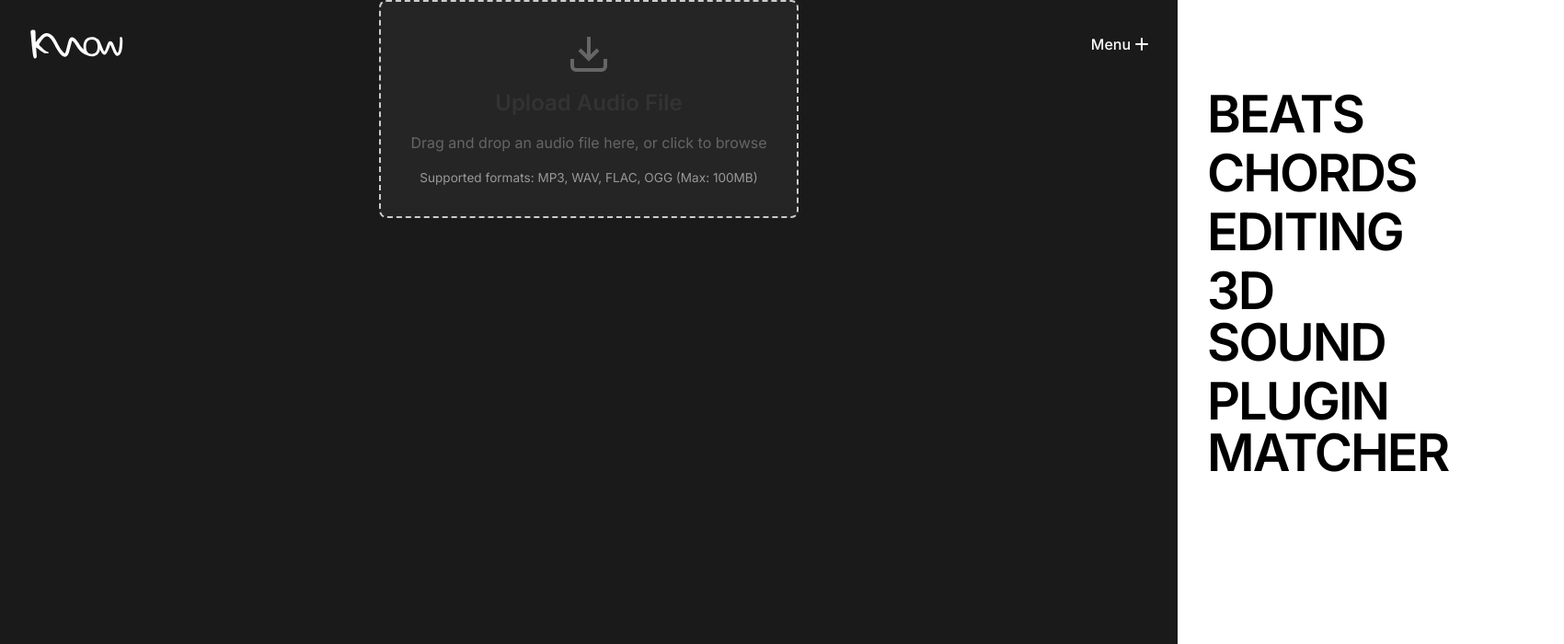
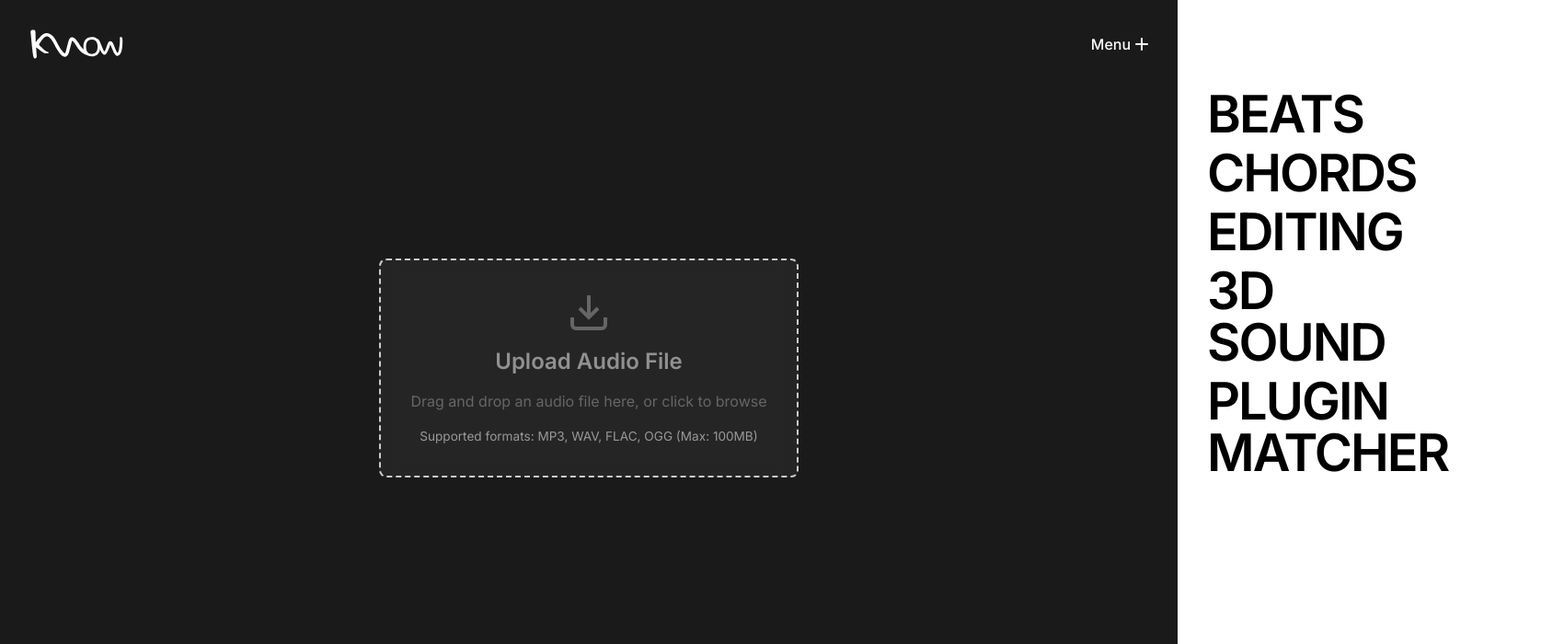
Before and after one commit to lagooneration/No-Audio, a Next.js app: page /analysis in a window 1280 px wide. Shown: the top 700 px of the page at 92% size, 1700 px wide, since content can reach past the window. Built offline with nearby package versions, Linux system fonts and the light colour scheme.

Commit message:
Layout fixed

```diff
--- a/src/app/analysis/page.tsx
+++ b/src/app/analysis/page.tsx
@@ -6,6 +6,7 @@ import { WaveformVisualizer } from "@/components/WaveformVisualizer";
 import AudioPlayer from "@/components/AudioPlayer";
 import Spectrogram from "@/components/Spectrogram";
 import StaggeredMenu from "@/components/StaggeredMenu";
+import { getMenuItemsForPage, SOCIAL_ITEMS } from "@/constants/navigation";
 import { AudioContextManager } from "@/lib/audio/audioUtils";
 import { AudioEffectProcessor } from "@/lib/audio/audioEffects";
 import { MLAudioAnalyzer } from "@/lib/audio/mlAudioAnalysis";
@@ -167,27 +168,15 @@ export default function AnalysisPage() {
 
   // Removed CardNav items; analysis is shown in compact cards below
 
-  // Menu items for navigation
-  const menuItems = [
-    { label: 'Beats', ariaLabel: 'Beat Generator', link: '/beats' },
-    { label: 'Chords', ariaLabel: 'Chord Generator', link: '/chords' },
-    { label: 'Editing', ariaLabel: 'Audio Editing', link: '/editing' },
-    { label: '3D Sound', ariaLabel: '3D Sound Editor', link: '/3d-sound-editor' },
-    { label: 'Plugin Matcher', ariaLabel: 'Plugin Sound Matcher', link: '/plugin-sound-matcher' }
-  ];
-
-  const socialItems = [
-    { label: 'GitHub', link: 'https://github.com' },
-    { label: 'LinkedIn', link: 'https://linkedin.com' }
-  ];
+  // Menu items for navigation (excluding current page)
+  const menuItems = getMenuItemsForPage('/analysis');
 
   return (
     <main>
-    <div style={{ height: '100vh', background: '#1a1a1a', position: 'absolute', top: 0, left: 0, right: 0, bottom: 0 }}>
       <StaggeredMenu
         position="right"
         items={menuItems}
-        socialItems={socialItems}
+        socialItems={SOCIAL_ITEMS}
         displaySocials={true}
         displayItemNumbering={true}
         menuButtonColor="#fff"
@@ -199,12 +188,19 @@ export default function AnalysisPage() {
         onMenuOpen={() => console.log('Menu opened')}
         onMenuClose={() => console.log('Menu closed')}
       />
-      </div>
-      <div className="container mx-auto px-4 lg:h-screen lg:overflow-hidden">
 
-      <div className="max-w-7xl mx-auto h-full flex flex-col gap-4 py-6 overflow-y-auto lg:overflow-hidden">
+      <div
+        className="min-h-screen"
+        style={{
+          background: '#1a1a1a',
+          paddingTop: '0'
+        }}
+      >
+        <div className="container mx-auto px-4 lg:h-screen lg:overflow-hidden">
+
+      <div className="max-w-7xl mx-auto h-screen flex flex-col gap-4 py-6 overflow-y-auto lg:overflow-hidden">
         {!audioFile && (
-          <div className="flex-1 min-h-0 flex flex-col items-center justify-center mb-5">
+          <div className="flex-1 min-h-0 flex flex-col items-center justify-center">
             <AudioUploader onFileLoad={handleFileUpload} onError={handleFileError} className="max-w-2xl mx-auto" />
           </div>
         )}
@@ -310,6 +306,7 @@ export default function AnalysisPage() {
             </div>
           </div>
         )}
+        </div>
       </div>
       </div>
     </main>
--- a/src/app/globals.css
+++ b/src/app/globals.css
@@ -45,5 +45,7 @@ a {
   display: flex;
   flex-direction: column;
   align-items: center;
+  height: 100vh;
+  justify-content: center;
 
 }
--- a/src/components/StaggeredMenu.tsx
+++ b/src/components/StaggeredMenu.tsx
@@ -1,3 +1,5 @@
+"use client";
+
 import React, { useCallback, useLayoutEffect, useRef, useState } from 'react';
 import Link from 'next/link';
 import { gsap } from 'gsap';
--- /dev/null
+++ b/src/constants/navigation.ts
@@ -0,0 +1,45 @@
+// Navigation constants for StaggeredMenu
+export interface NavigationItem {
+  label: string;
+  ariaLabel: string;
+  link: string;
+}
+
+export interface SocialItem {
+  label: string;
+  link: string;
+}
+
+// All available navigation items
+export const ALL_MENU_ITEMS: NavigationItem[] = [
+  { label: 'Analysis', ariaLabel: 'Audio Analysis', link: '/analysis' },
+  { label: 'Beats', ariaLabel: 'Beat Generator', link: '/beats' },
+  { label: 'Chords', ariaLabel: 'Chord Generator', link: '/chords' },
+  { label: 'Editing', ariaLabel: 'Audio Editing', link: '/editing' },
+  { label: '3D Sound', ariaLabel: '3D Sound Editor', link: '/3d-sound-editor' },
+  { label: 'Plugin Matcher', ariaLabel: 'Plugin Sound Matcher', link: '/plugin-sound-matcher' }
+];
+
+// Social media links
+export const SOCIAL_ITEMS: SocialItem[] = [
+  { label: 'GitHub', link: 'https://github.com' },
+  { label: 'LinkedIn', link: 'https://linkedin.com' }
+];
+
+// StaggeredMenu configuration
+export const MENU_CONFIG = {
+  position: 'right' as const,
+  displaySocials: true,
+  displayItemNumbering: true,
+  menuButtonColor: '#fff',
+  openMenuButtonColor: '#000',
+  changeMenuColorOnOpen: true,
+  colors: ['#B19EEF', '#5227FF'],
+  logoUrl: '/logo.svg',
+  accentColor: '#ff6b6b'
+};
+
+// Helper function to get menu items excluding current page
+export const getMenuItemsForPage = (currentPath: string): NavigationItem[] => {
+  return ALL_MENU_ITEMS.filter(item => item.link !== currentPath);
+};
--- a/src/styles/AudioUploader.css
+++ b/src/styles/AudioUploader.css
@@ -48,7 +48,7 @@
   margin: 0;
   font-size: 1.5rem;
   font-weight: 600;
-  color: #333;
+  color: #919191;
 }
 
 .upload-content p {
--- a/src/styles/StaggeredMenu.css
+++ b/src/styles/StaggeredMenu.css
@@ -1,12 +1,13 @@
 .staggered-menu-wrapper {
-  position: relative;
+  position: fixed;
   width: 100%;
   height: 100%;
-  z-index: 40;
+  z-index: 1000;
+  pointer-events: none;
 }
 
 .staggered-menu-header {
-  position: absolute;
+  position: fixed;
   top: 0;
   left: 0;
   width: 100%;
@@ -16,7 +17,7 @@
   padding: 2em;
   background: transparent;
   pointer-events: none;
-  z-index: 20;
+  z-index: 1010;
 }
 
 .staggered-menu-header > * {
@@ -116,7 +117,7 @@
 }
 
 .staggered-menu-panel {
-  position: absolute;
+  position: fixed;
   top: 0;
   right: 0;
   width: clamp(260px, 38vw, 420px);
@@ -128,7 +129,7 @@
   flex-direction: column;
   padding: 6em 2em 2em 2em;
   overflow-y: auto;
-  z-index: 10;
+  z-index: 1005;
 }
 
 [data-position='left'] .staggered-menu-panel {
@@ -137,13 +138,13 @@
 }
 
 .sm-prelayers {
-  position: absolute;
+  position: fixed;
   top: 0;
   right: 0;
   bottom: 0;
   width: clamp(260px, 38vw, 420px);
   pointer-events: none;
-  z-index: 5;
+  z-index: 1003;
 }
 
 [data-position='left'] .sm-prelayers {
```
Also changed, not shown: src/app/3d-sound-editor/page.tsx (+6 -13 lines), src/app/beats/page.tsx (+6 -13 lines), src/app/chords/page.tsx (+6 -13 lines), src/app/editing/page.tsx (+6 -13 lines), src/app/plugin-sound-matcher/page.tsx (+6 -13 lines), src/components/ConditionalNav.tsx (deleted, +0 -55 lines).
